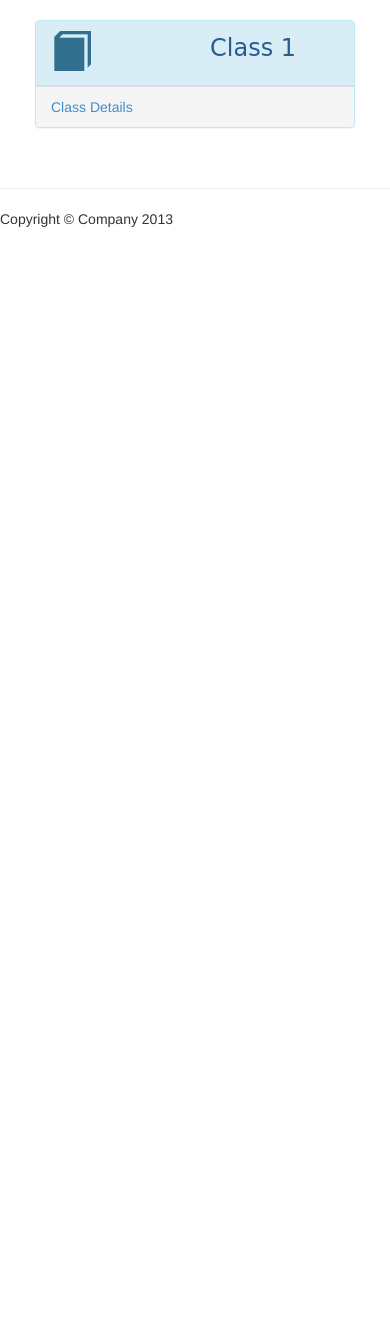
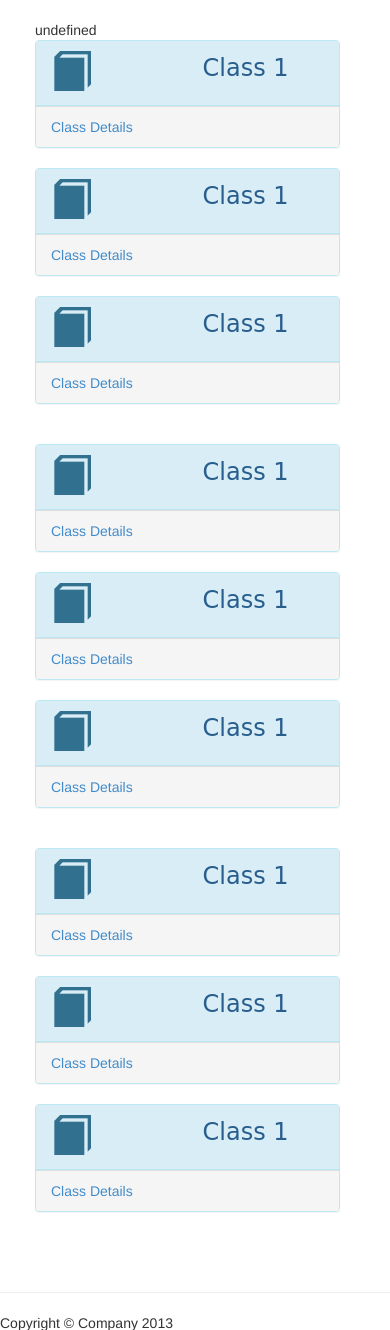
Before and after one commit to surajJha/projectx, a PHP site: page /projectx/views/admin/admin_dashboard.php in a window 390 px wide. Shown: the part 50-1380 px from the top of the page. Before the commit the page ends 277 px from the top, so only its background shows below. Run offline with PHP 8.4, Linux system fonts and the light colour scheme.

Commit message:
Rohan Manage Class Admin

```diff
--- a/controller/admin/manage_class.js
+++ b/controller/admin/manage_class.js
@@ -10,17 +10,54 @@ $(document).ready(function(){
      $.ajax(
             {
                 type: 'GET',
-                url: '../../model/teacher/set_question_paper_options.php',
-                data: {
-                    field: f
-                },
-                success: function(j)
+                url: '../../models/admin/manage_class.php',
+                data:{},
+                success: function()
                 {
-                    var options = '<option>Select standard</option>';
-                    for (var i = 0; i < j.length; i++) {
-                        options += '<option value="' + j[i] + '">' + j[i] + '</option>';
+                    var row_detail = "<div class=\"row\" style=\"padding-bottom:20px\">";
+
+                    var col_detail ="<div class=\"col-lg-3\" style=\"padding-right:30px\">"+
+                                    "<a href=\"#\">"+
+                                    "<div class=\"panel panel-info\">"+
+                                    "<div class=\"panel-heading\">"+
+
+                                        "<div class=\"row\">"+
+
+                                            "<div class=\"col-xs-6 text-left\">"+
+
+                                                "<span class=\"glyphicon glyphicon-book\" style=\"font-size: 40px\">"+
+                                                "</span>"+
+
+                                            "</div>"+
+                                            "<div class=\"col-xs-6 text-left\" style=\"font-family: cursive; font-size: x-large; color: #285e8e\">"+
+                                                "Class  1"+
+                                            "</div>"+
+                                        "</div>"+
+
+                                    "</div>"+
+
+                                        "<div class=\"panel-footer announcement-bottom\">"+
+                                            "<div class=\"row\">"+
+                                                "<div class=\"col-xs-6\">"+
+                                                    "Class Details"+
+                                                "</div>"+
+
+                                            "</div>"+
+                                        "</div>"+
+
+                                "</div>"+
+                                "</a>"+
+                            "</div>";
+                     var row_close = "</div>";
+                    var display;
+                    for (var i = 0; i < 3; i++) {
+                        display += row_detail;
+                        for (var j = 0; j < 3; j++) {
+                            display += col_detail;
+                        }
+                        display +=row_close;
                     }
-                    $("#sqp_standard").html(options);
+                    $("#display_class").html(display);
                 }
             });
 
--- /dev/null
+++ b/models/admin/manage_class.php
@@ -0,0 +1,8 @@
+<?php
+
+/*
+ * To change this license header, choose License Headers in Project Properties.
+ * To change this template file, choose Tools | Templates
+ * and open the template in the editor.
+ */
+echo "success";
--- a/views/admin/admin_dashboard.php
+++ b/views/admin/admin_dashboard.php
@@ -62,42 +62,10 @@
                 </div>
 
                 <!--******************Dashboard content goes here*************-->
-                <div class="col-sm-8 col-sm-offset-1 main" >
+                <div class="col-sm-8 col-sm-offset-2 main" >
 
-                    <div class="container">
-                        <div class="row">
-                            <div class="col-lg-3">
-                                <div class="panel panel-info">
-                                    <div class="panel-heading">
-
-                                        <div class="row">
-
-                                            <div class="col-xs-6 text-left">
-
-                                                <span class="glyphicon glyphicon-book" style="font-size: 40px">
-                                                </span>
-
-                                            </div>
-                                            <div class="col-xs-6 text-left" style="font-family: cursive; font-size: x-large; color: #285e8e">
-                                                Class  1
-                                            </div>
-                                            <!--<p style="font-family: cursive; font-size: x-large; color: #285e8e">-->
-                                        </div>
-
-                                    </div>
-                                    <a href="#">
-                                        <div class="panel-footer announcement-bottom">
-                                            <div class="row">
-                                                <div class="col-xs-6">
-                                                    Class Details
-                                                </div>
-
-                                            </div>
-                                        </div>
-                                    </a>
-                                </div>
-                            </div>
-                        </div>
+                    <div class="container" id="display_class" name="display_class">
+                       <!--placeholder for ajax call -->
 
                     </div>
                 </div>
@@ -127,7 +95,7 @@
     <!-- JavaScript -->
     <script src="../../assets/js/jquery-1.10.2.js"></script>
     <script src="../../assets/js/bootstrap.js"></script>
-
+    <script src="../../controller/admin/manage_class.js"></script>
 
 </body>
 
```
Also changed, not shown: 1 other file.
